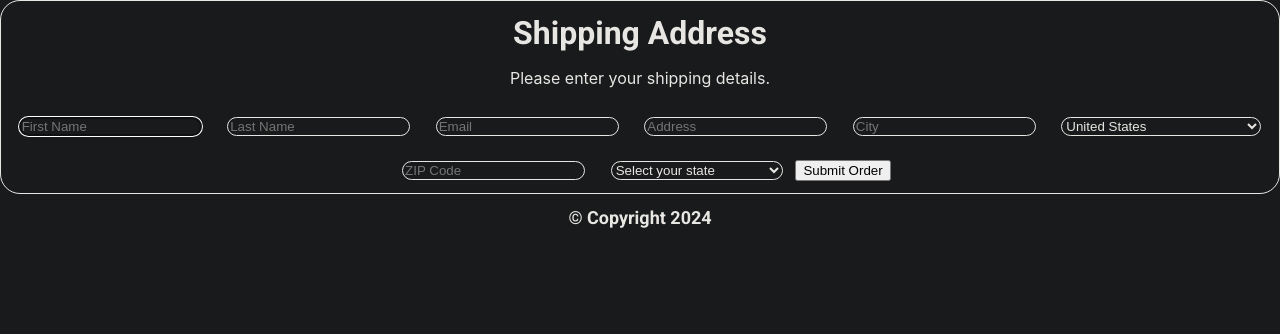
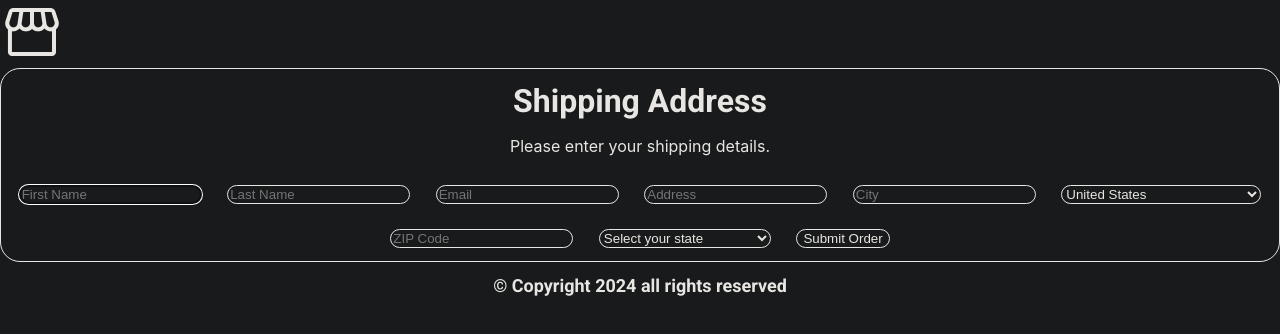
Before and after one commit to TroyWarez/basic-site, a React (Vite) app: page / in a window 1280 px wide. Shown: the top 334 px of the page. Built offline with nearby package versions, Linux system fonts and the light colour scheme.

Commit message:
basic home button

```diff
--- a/src/components/OrderForm/OrderForm.tsx
+++ b/src/components/OrderForm/OrderForm.tsx
@@ -369,7 +369,7 @@ const OrderForm = () => {
                 <option value="NU">Nunavut</option>
                 </select>
 
-                <input type="submit" id="submit" value="Submit Order" />
+                <input className={classes.shippinginput} type="submit" id="submit" value="Submit Order" />
             </form>
         </div>
         </>
--- a/src/pages/CheckoutPage.tsx
+++ b/src/pages/CheckoutPage.tsx
@@ -1,9 +1,11 @@
 import OrderForm from "../components/OrderForm/OrderForm";
+import { Link } from "react-router-dom";
 const CheckoutPage = () => {
   return (
     <div>
+    <Link to="/"><img src={"storefrontIcon.png"} alt="Home" width="64"/></Link>
     <OrderForm/>
-    <footer>© Copyright {new Date().getFullYear()}</footer>
+    <footer>© Copyright {new Date().getFullYear()} all rights reserved</footer>
     </div>
   );
 };
```
Also changed, not shown: public/storefrontIcon.png (added).
